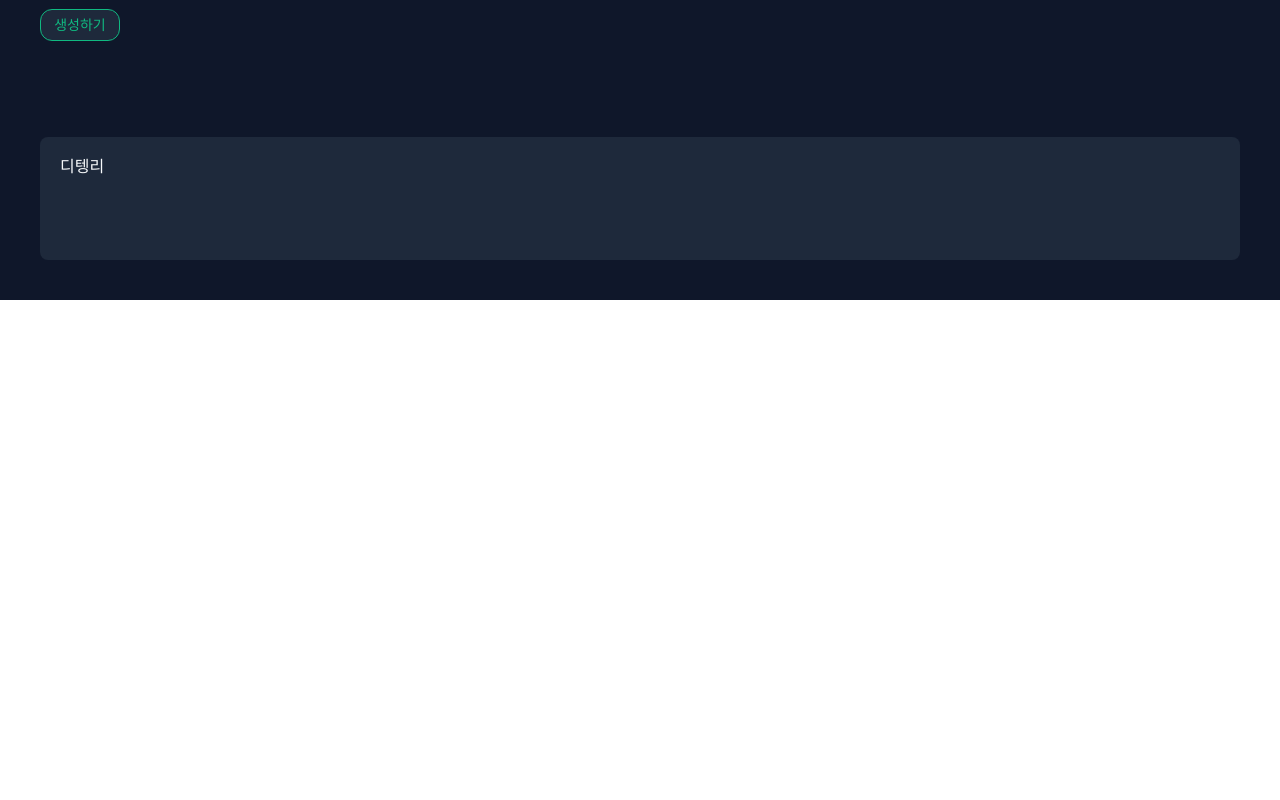
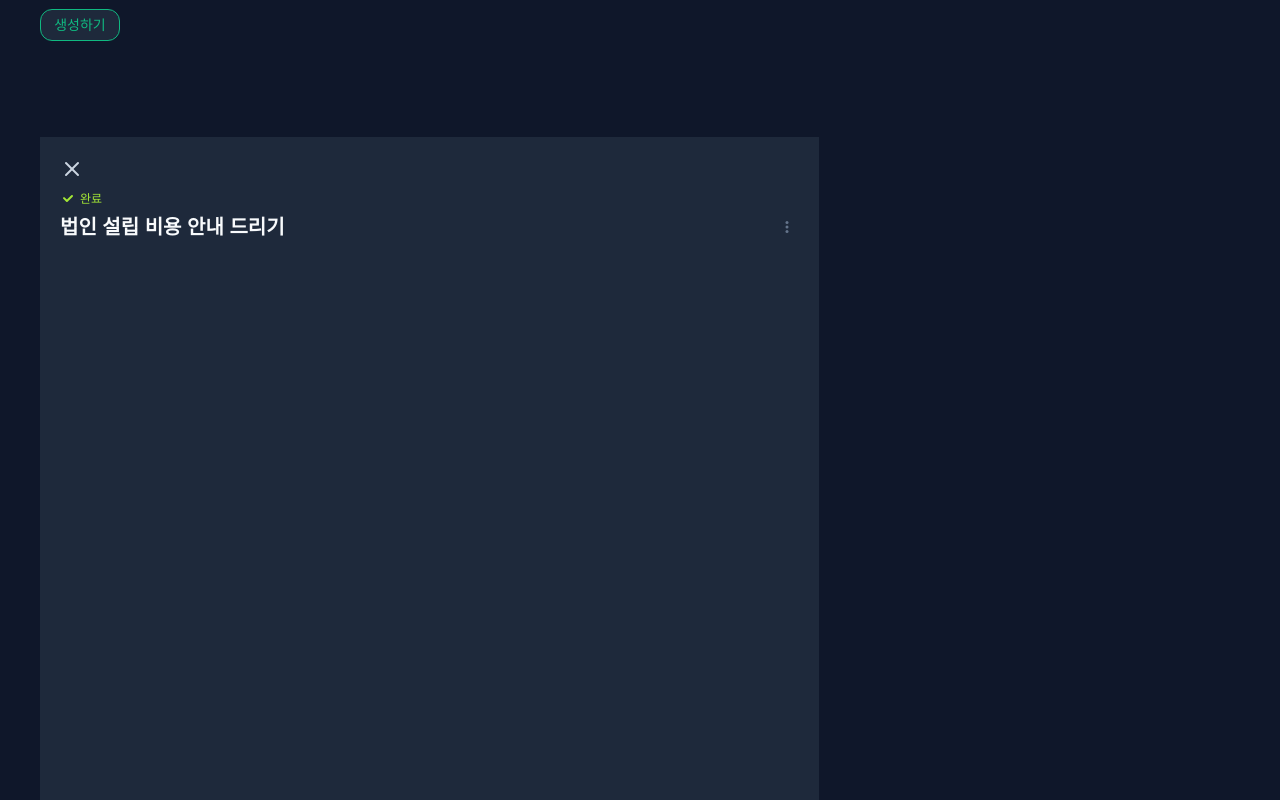
Before and after one commit to ozen0718/coworkers, a Next.js app: page / in a window 1280 px wide. Shown: the part 900-1700 px from the top of the page. Before the commit the page ends 1200 px from the top, so only its background shows below. Built offline with nearby package versions, Linux system fonts and the light colour scheme.

Commit message:
[Feat] DetailPost title

```diff
--- a/src/app/page.tsx
+++ b/src/app/page.tsx
@@ -49,7 +49,7 @@ export default function Home() {
       <br />
       <br /> <br />
       <br />
-      <DetailPost />
+      <DetailPost title={'법인 설립 비용 안내 드리기'} />
     </div>
   );
 }
--- a/src/components/Card/Post/Deatil/DetailPost.tsx
+++ b/src/components/Card/Post/Deatil/DetailPost.tsx
@@ -5,11 +5,36 @@ import { useState, useEffect } from 'react';
 import PostDropdown from '../PostDropdown';
 import Button from '@/components/common/Button/Button';
 import { TextAreaInput } from '@/components/common/Inputs';
+import IconDelete from '@/assets/icons/IconDelete';
+import IconCheck from '@/assets/icons/IconCheck';
 
-export default function DetailPost() {
+type DetailPostProps = {
+  title: string;
+};
+
+export default function DetailPost({ title }: DetailPostProps) {
   return (
-    <div className="bg-bg200 relative flex min-h-[113px] w-full max-w-[1200px] flex-col rounded-lg p-5 lg:h-[123px]">
-      <div className="text-lg-regular flex w-full items-start justify-between"> 디텡리</div>
+    <div className="bg-bg200 relative flex h-[698px] max-h-[1019px] min-h-[698px] w-full max-w-[779px] flex-col gap-[10px] p-5 md:h-[1073px] lg:h-[1019px]">
+      <div className="text-lg-regular flex w-full items-start justify-between">
+        {' '}
+        <IconDelete />
+      </div>
+      <div className="flex flex-col">
+        <div className="flex items-center gap-1">
+          <IconCheck color="#a3e635" />
+          <p className="text-tertiary text-xs font-medium">완료</p>
+        </div>
+        <div className="text-xl-bold mt-2 flex items-center">
+          {title}
+          <Image
+            className="ml-auto flex h-[24px] min-h-[21px] max-w-[699px] cursor-pointer"
+            src="/icons/kebab.svg"
+            alt="Kebab Icon"
+            width={24}
+            height={24}
+          />
+        </div>
+      </div>
     </div>
   );
 }
```
